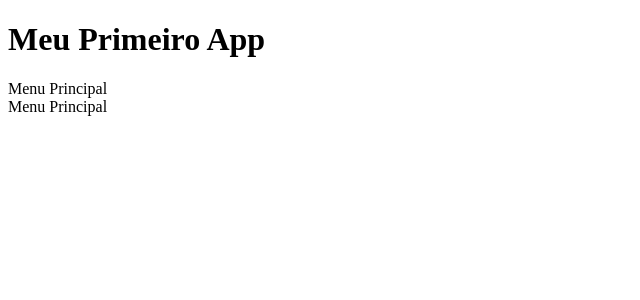
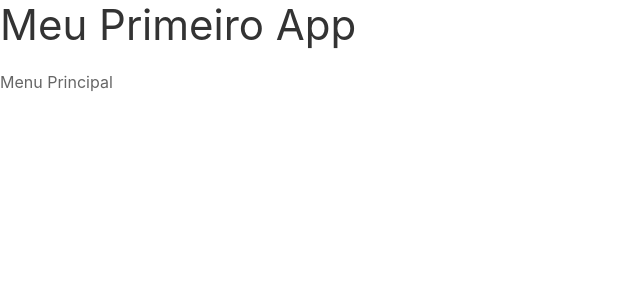
Before and after one commit to curioussdev/ToDoApp, a React (Create React App) app: page / in a window 1280 px wide. Shown: the top 300 px of the page, without its empty margins (0-640 px from the left). Built offline with nearby package versions, Linux system fonts and the light colour scheme.

Commit message:
adicionando ui kit para estilizar o projecto

```diff
--- a/public/index.html
+++ b/public/index.html
@@ -24,6 +24,7 @@
       work correctly both with client-side routing and a non-root public URL.
       Learn how to configure a non-root public URL by running `npm run build`.
     -->
+    <link rel="stylesheet" href="https://cdn.jsdelivr.net/npm/uikit@3.5.6/dist/css/uikit.min.css" />
     <title>React App</title>
   </head>
   <body>
@@ -39,5 +40,7 @@
       To begin the development, run `npm start` or `yarn start`.
       To create a production bundle, use `npm run build` or `yarn build`.
     -->
+    <script src="https://cdn.jsdelivr.net/npm/uikit@3.5.6/dist/js/uikit.min.js"></script>
+    <script src="https://cdn.jsdelivr.net/npm/uikit@3.5.6/dist/js/uikit-icons.min.js"></script>
   </body>
 </html>
--- a/src/index.tsx
+++ b/src/index.tsx
@@ -8,7 +8,7 @@ import Navbar from './components/Navbar';
 ReactDOM.render(
   <React.StrictMode>
     <App />
-    <Navbar></Navbar>
+
   </React.StrictMode>,
   document.getElementById('root')
 );
```
Also changed, not shown: 1 other file (tests, documents, lock files or other folders).
